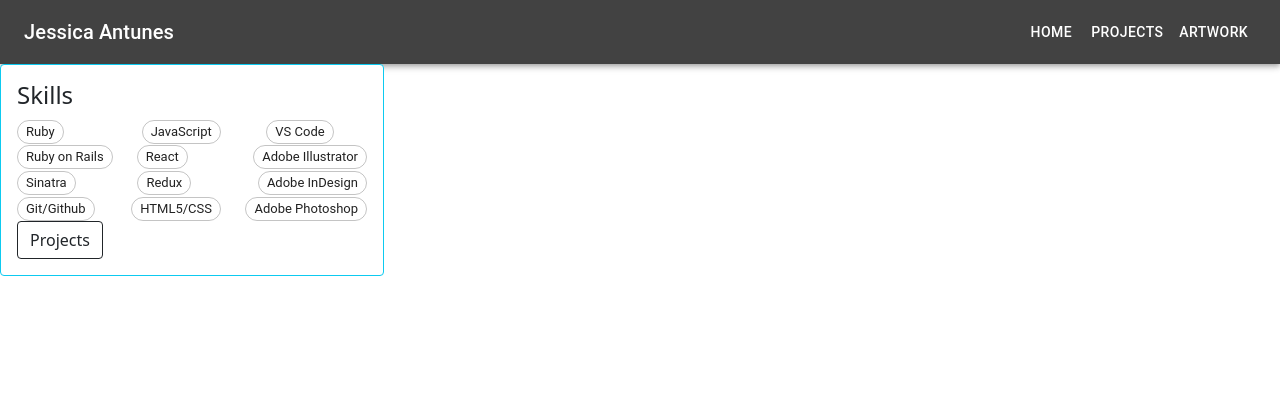
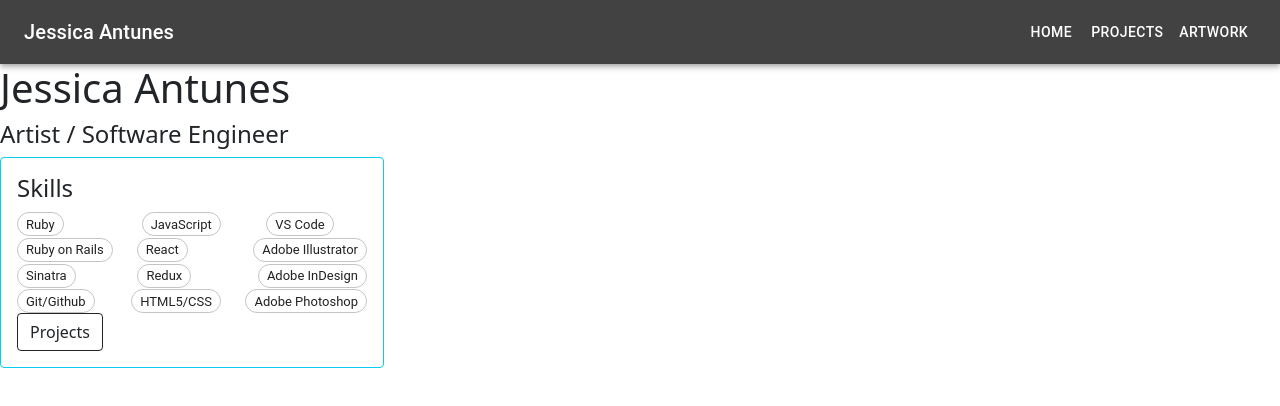
Before and after one commit to JessAntunes/personal-portfolio-frontend, a React (Create React App) app: page / in a window 1280 px wide. Shown: the top 406 px of the page. Built offline with nearby package versions, Linux system fonts and the light colour scheme.

Commit message:
fix div for home banner so background and text displays better

```diff
--- a/src/components/HomeBanner.js
+++ b/src/components/HomeBanner.js
@@ -2,8 +2,14 @@ import React from 'react';
 
 export default function HomeBanner() {
     return (
-        <div class="home-banner">
-            {/* <img src="https://i.ibb.co/ckZxwwf/Majestic-AF-Lion-Yellow.jpg" alt="Majestic-AF-Lion-Yellow" border="0"/> */}
-        </div>
+        <>
+            <div className="home-banner">
+
+            </div>
+            <div className="home-text">
+                <h1>Jessica Antunes</h1>
+                <h4>Artist / Software Engineer</h4>
+            </div>
+        </>
     )
 }
```
